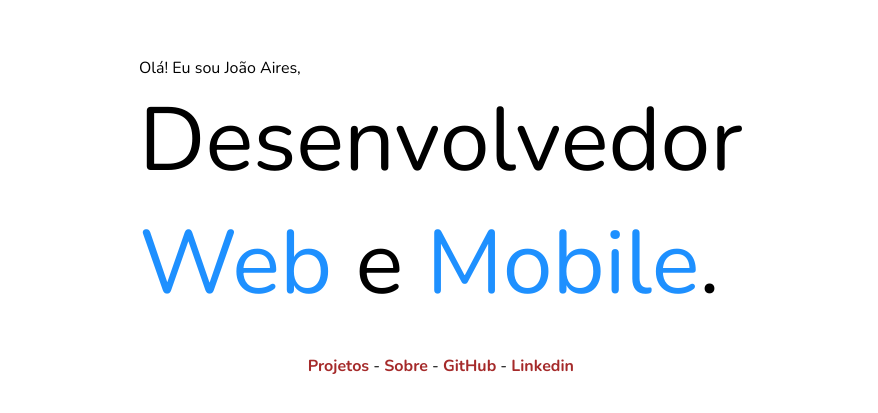
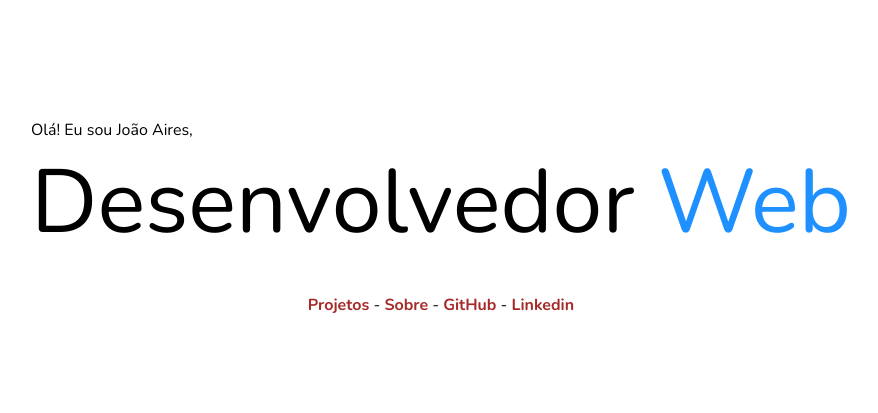
Before and after one commit to joaoaires1/website, a Vue app: page / in a window 1280 px wide. Shown: the part 183-596 px from the top of the page, without its empty margins (199-1077 px from the left). Built offline with nearby package versions, Linux system fonts and the light colour scheme; the HTML template or start-up script is replaced by a standard one.

Commit message:
ajustments in texts

```diff
--- a/src/components/About.vue
+++ b/src/components/About.vue
@@ -3,9 +3,11 @@
         <nav-bar title="Sobre" />
 
         <div class="about-text">
-            <p>Olá, meu nome é João Aires, sou formado em análise e desenvolvimento de sistemas (Uninter) e trabalho como desenvolvedor web e mobile. Tenho experiências com php, laravel framework, bancos de dados redis e mysql atuando no desenvolvimento, manutenção e consumo de api's REST. Html, css, javascript, bibliotecas Vue,Vuex e React para desenvolvimento e manutenção de interfaces. No desenvolvimento mobile trabalho com React Native.</p>
+            <p>Olá, meu nome é João Aires, sou desenvolvedor web e tenho tecnólogo em análise e desenvolvimento de sistemas (Uninter). Minhas principais experiências proficionais são com php, framework laravel e javascript com as bibliotecas vue, react e react native.</p>
         </div>
         <div class="about-tech">
+            <h2>Habilidades:</h2>
+            <br />
             <p>Backend: <span class="php">PHP</span>, <span class="laravel">Laravel</span> framework.</p>
             <p>Bancos de dados: <span class="redis">Redis</span>, <span class="mysql">MySql</span>.</p>
             <p>Frontend: <span class="html">Html</span>, <span class="css">Css</span>, <span class="js">JavaScript</span>, bibliotecas <span class="vue">Vue</span>, <span class="vue">Vuex</span>, <span class="react">React</span>, <span class="react">React Native</span> e <span class="redux">Redux</span>.</p>
--- a/src/components/Home.vue
+++ b/src/components/Home.vue
@@ -7,10 +7,7 @@
                     <p>Olá! Eu sou João Aires,</p>
                 </div>
                 <div>
-                    <h1>Desenvolvedor</h1>
-                </div>
-                <div>
-                    <h1><span class="tech">Web</span> e <span class="tech">Mobile</span>.</h1>
+                    <h1>Desenvolvedor <span class="tech">Web</span></h1>
                 </div>
                 <div class="nav">
                     <p><span class="link" @click="navigate('projects')">Projetos</span> - <span class="link" @click="navigate('about')">Sobre</span> - <span class="link"><a href="https://github.com/joaoaires1" target="_blank">GitHub</a></span> - <span class="link"><a href="https://www.linkedin.com/in/joaoaires1/" target="_blank" >Linkedin</a></span></p>
```
